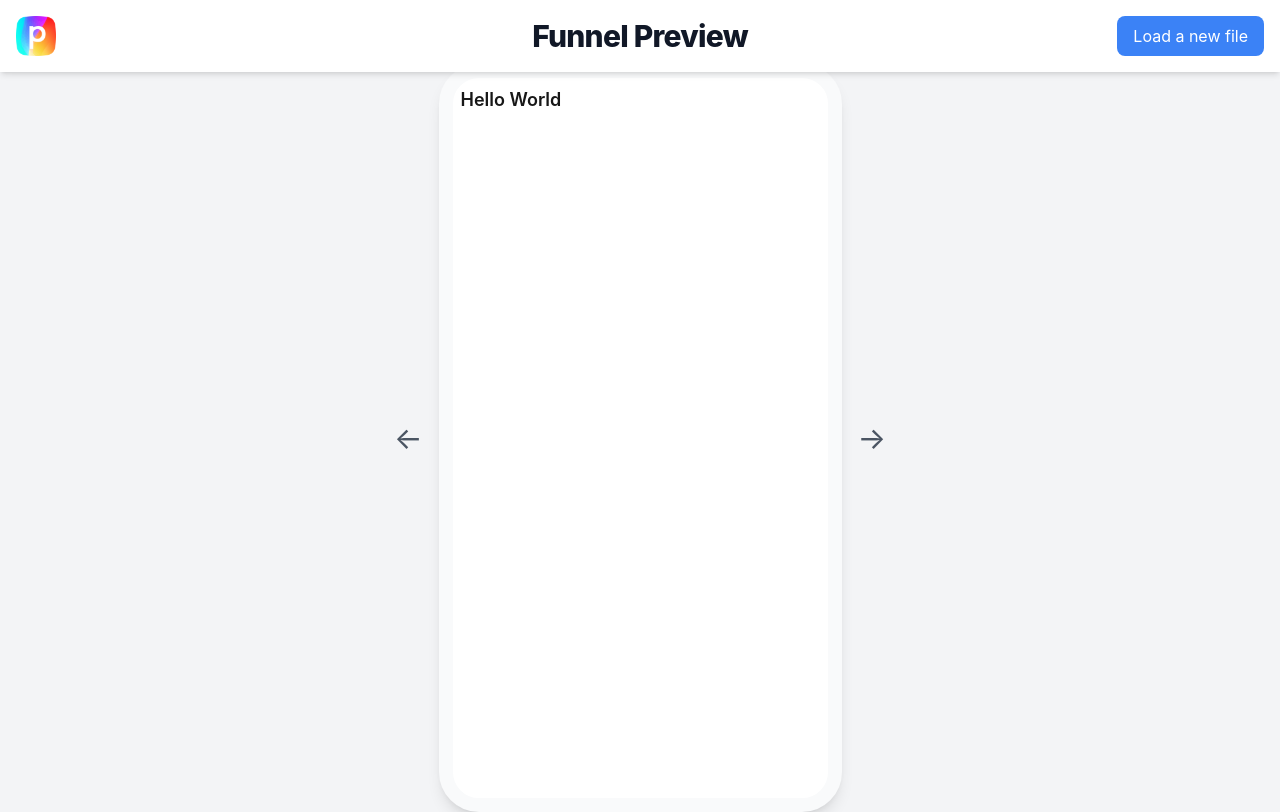
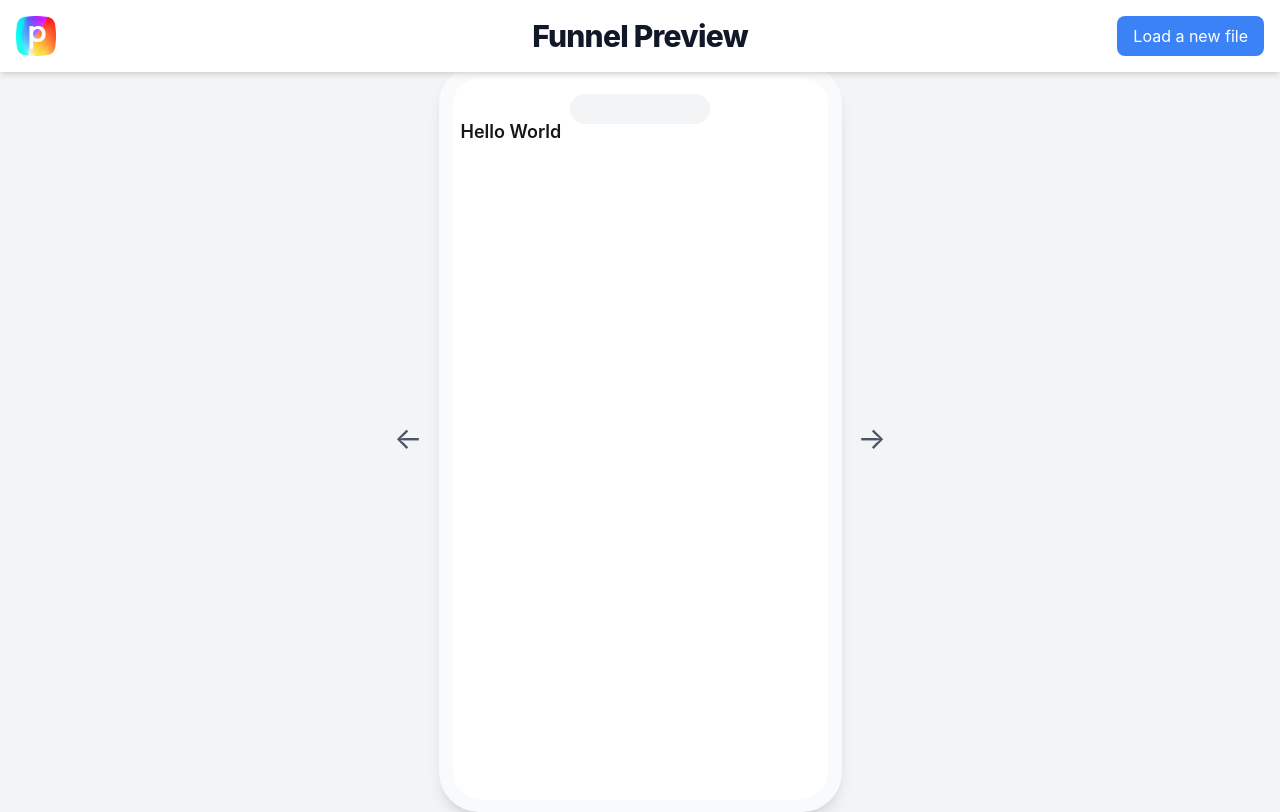
Before and after one commit to antoniocosentino/funnel-preview, a Next.js app: page / in a window 1280 px wide. Built offline with nearby package versions, Linux system fonts and the light colour scheme.

Commit message:
move header to own component

```diff
--- /dev/null
+++ b/src/components/Header.tsx
@@ -0,0 +1,18 @@
+import Image from 'next/image';
+import React from 'react';
+
+const Header: React.FC = () => (
+    <header className="fixed top-0 left-0 right-0 h-18 grid grid-cols-3 items-center bg-white shadow-md p-4 z-10">
+        <div className="text-xl font-bold flex justify-start">
+            <Image src={'/perspective_logo.png'} alt={'Perspective'} width="40" height="40" />
+        </div>
+        <h1 className="text-3xl font-extrabold leading-none tracking-tight text-gray-900 text-center">
+                    Funnel Preview
+        </h1>
+        <div className="flex justify-end">
+            <button className="px-4 py-2 bg-blue-500 text-white rounded-lg">Load a new file</button>
+        </div>
+    </header>
+);
+
+export default Header;
--- a/src/pages/index.tsx
+++ b/src/pages/index.tsx
@@ -1,21 +1,9 @@
-import Image from 'next/image';
+import Header from '../components/Header';
 
 export default function Home() {
     return (
         <div className="relative min-h-screen bg-gray-100">
-            {/* Header */}
-            <header className="fixed top-0 left-0 right-0 h-18 grid grid-cols-3 items-center bg-white shadow-md p-4 z-10">
-                <div className="text-xl font-bold flex justify-start">
-                    <Image src={'/perspective_logo.png'} alt={'Perspective'} width="40" height="40" />
-                </div>
-                <h1 className="text-3xl font-extrabold leading-none tracking-tight text-gray-900 text-center">
-              Funnel Preview
-                </h1>
-                <div className="flex justify-end">
-                    <button className="px-4 py-2 bg-blue-500 text-white rounded-lg">Load a new file</button>
-                </div>
-            </header>
-
+            <Header />
 
             {/* Main Content */}
             <main className="flex justify-center items-center min-h-screen pt-16">
@@ -25,10 +13,12 @@ export default function Home() {
 
                     {/* Mock Device */}
                     <div className="relative mx-auto border-gray-50 bg-white border-[14px] rounded-[2.5rem] h-[748px] w-[403px] shadow-lg">
-                        <div className="rounded-[2rem] overflow-hidden w-[375px] h-[720px] bg-white dark:bg-gray-800">
+                        <div className="absolute top-0 left-1/2 transform -translate-x-1/2 mt-4 w-[140px] h-[30px] rounded-[15px] bg-gray-100"></div>
+                        <div className="rounded-[2rem] overflow-hidden w-[375px] h-[690px] bg-white dark:bg-gray-50 mt-8">
                             <div className="mt-2 ml-2 text-lg font-semibold">Hello World</div>
                         </div>
                     </div>
+
 
                     {/* Right Arrow */}
                     <button className="text-gray-600 hover:text-gray-900 text-3xl">&#8594;</button>
```
